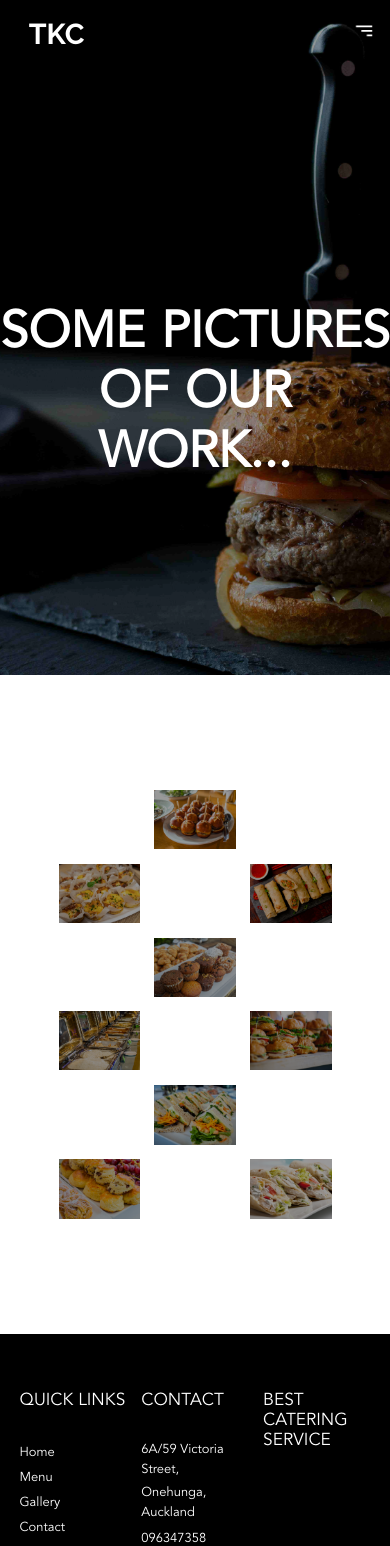
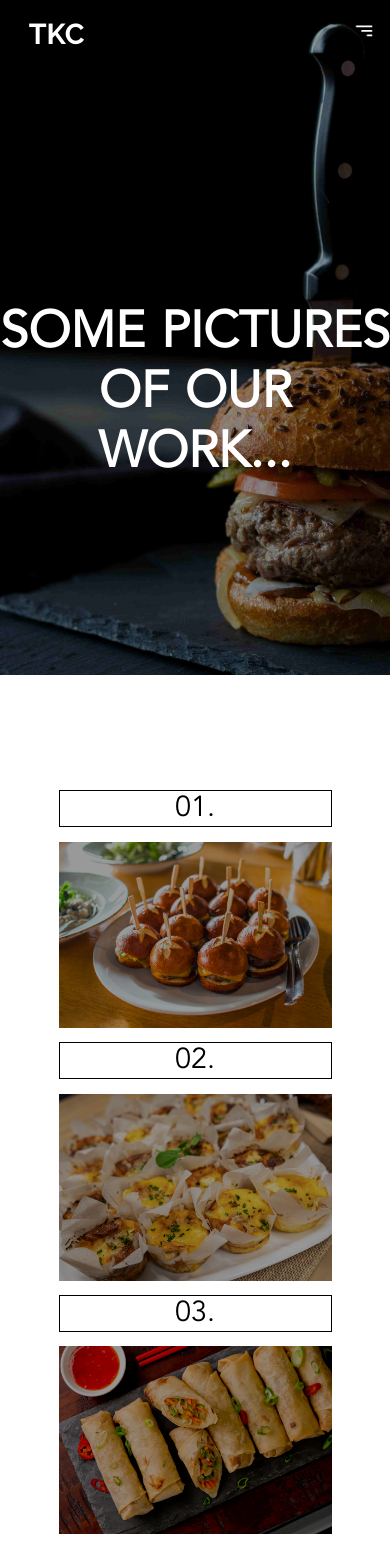
Before and after one commit to RupiSadhra/kitchen_catering, a React (Create React App) app: page /gallery in a window 390 px wide. Shown: the top 1546 px of the page. Built offline with nearby package versions, Linux system fonts and the light colour scheme.

Commit message:
ImageGallery grid modified

```diff
--- a/src/index.css
+++ b/src/index.css
@@ -225,6 +225,9 @@ h2 {
   .nav-links {
     width: 80%;
   }
+  .three-column-grid {
+    grid-template-columns: 1fr 1fr;
+  }
 }
 @media (max-width: 768px) {
   .nav-links {
@@ -234,3 +237,8 @@ h2 {
     display: block;
   }
 }
+@media (max-width: 768px) {
+  .three-column-grid {
+    grid-template-columns: 1fr;
+  }
+}
--- a/src/pages/gallery/components/ImageGallery.js
+++ b/src/pages/gallery/components/ImageGallery.js
@@ -5,7 +5,7 @@ const ImageGallery = () => {
   const galleryItems = galleryImg.map((img, index) => {
     return (
       <>
-        <div></div>
+        <div className="image-number center-element">0{index + 1}.</div>
         <div className="gallery-container">
           <img className="gallery-image" src={img}></img>
           <div class="gallery-overlay"></div>
--- a/src/pages/gallery/gallery.css
+++ b/src/pages/gallery/gallery.css
@@ -20,8 +20,17 @@
   background-color: #000;
   opacity: 0.4;
   z-index: 9999;
-  transition: all 0.4s ease;
+  transition: all 0.5s ease;
 }
 .gallery-overlay:hover {
   opacity: 0.05;
+  cursor: pointer;
 }
+.image-number {
+  font-size: 2rem;
+  border: 1px solid #000;
+  transition: border 1s ease;
+}
+.image-number:hover {
+  border: none;
+}
```
